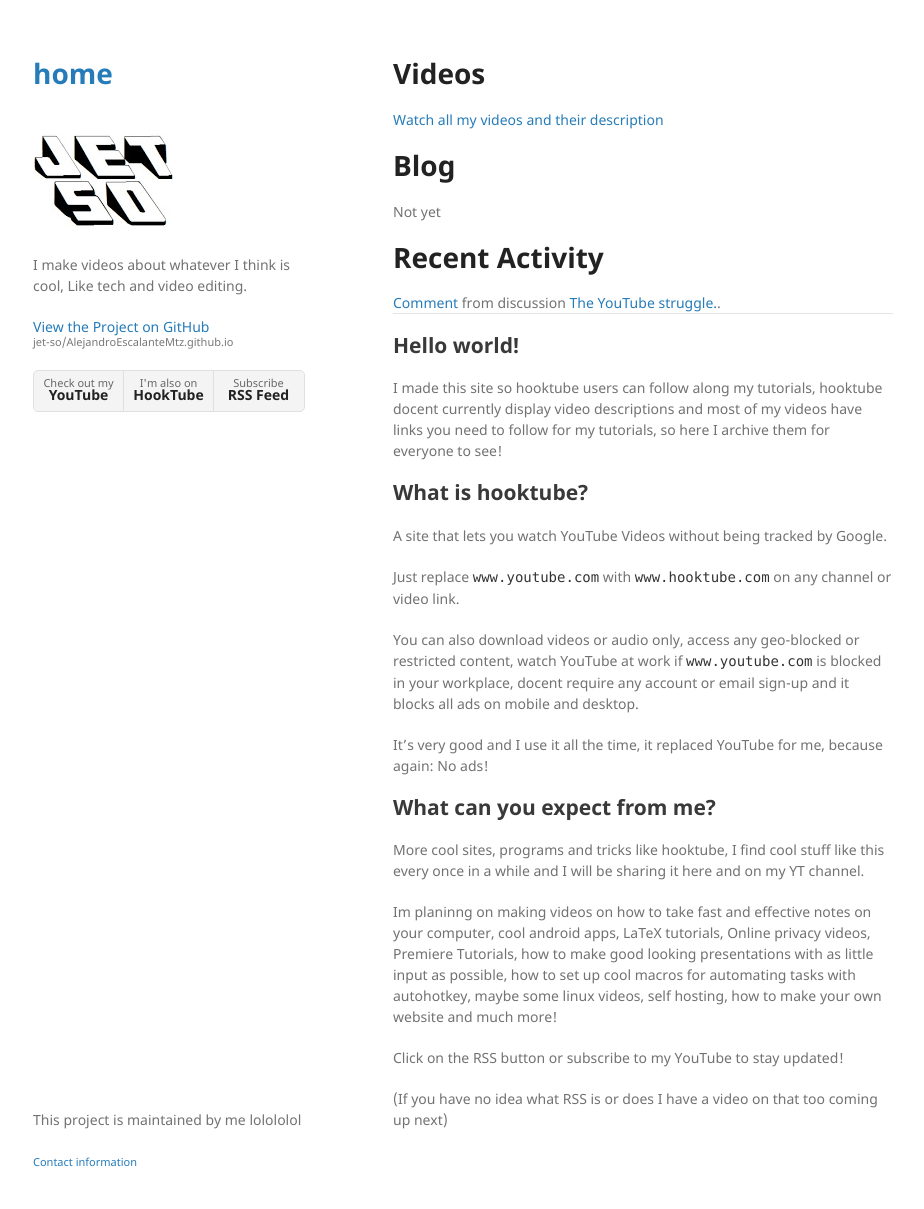
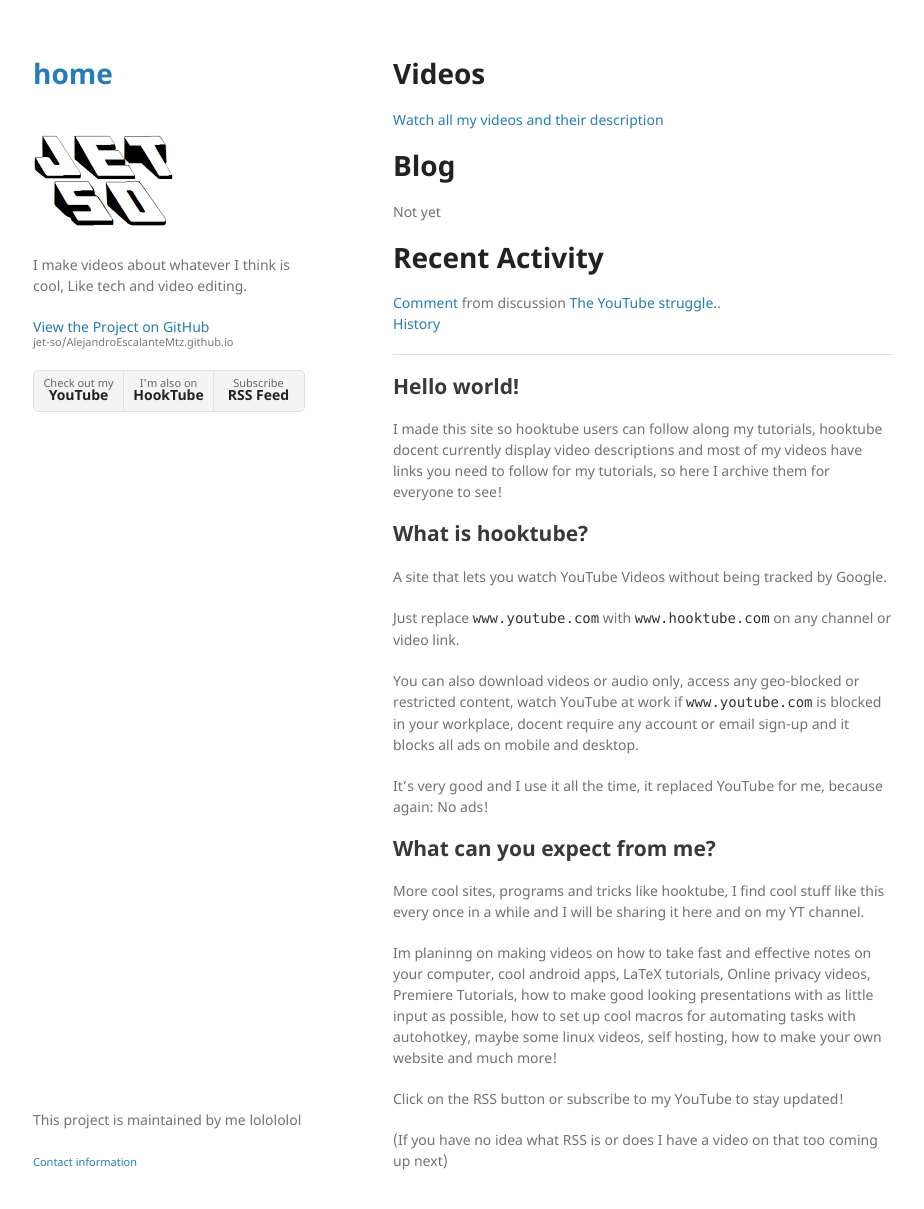
Before and after one commit to jet-so/AlejandroEscalanteMtz.github.io, a Jekyll site: the page built from index.md, in a window 1280 px wide and 1241 px high. Shown: the top 1209 px of the window, without its empty margins (177-1101 px from the left). Built offline with Jekyll 4.4.1, drawn with Linux system fonts in a browser that asks for light colours; our own code applies the rules of GitHub Pages for plain Markdown files; a script that is not in the unit is left out.

Commit message:
Update index.md

```diff
--- a/index.md
+++ b/index.md
@@ -10,6 +10,7 @@ Not yet
 
 <div class="reddit-embed" data-embed-media="www.redditmedia.com" data-embed-parent="true" data-embed-live="false" data-embed-uuid="ecfe265d-0104-4e1c-aaae-d023bce3cd59" data-embed-created="2018-05-12T02:35:11.664Z"><a href="https://www.reddit.com/r/privacy/comments/8hx9bi/the_youtube_struggle/dynkrwf/">Comment</a> from discussion <a href="https://www.reddit.com/r/privacy/comments/8hx9bi/the_youtube_struggle/">The YouTube struggle.</a>.</div><script async src="https://www.redditstatic.com/comment-embed.js"></script>
 
+[History](https://jet-so.github.io/docs/RecentActivity.html)
 
 ---
 
```
